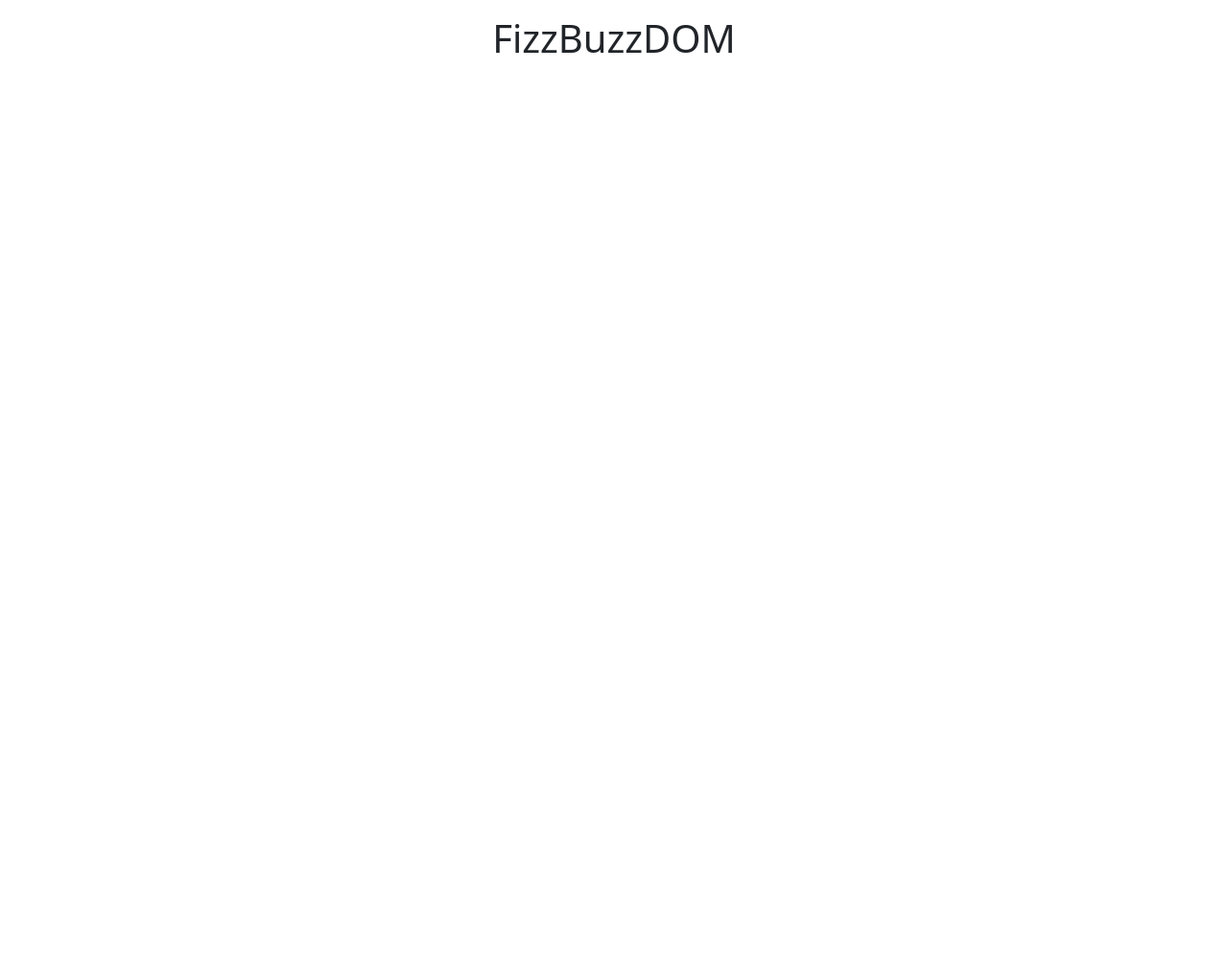
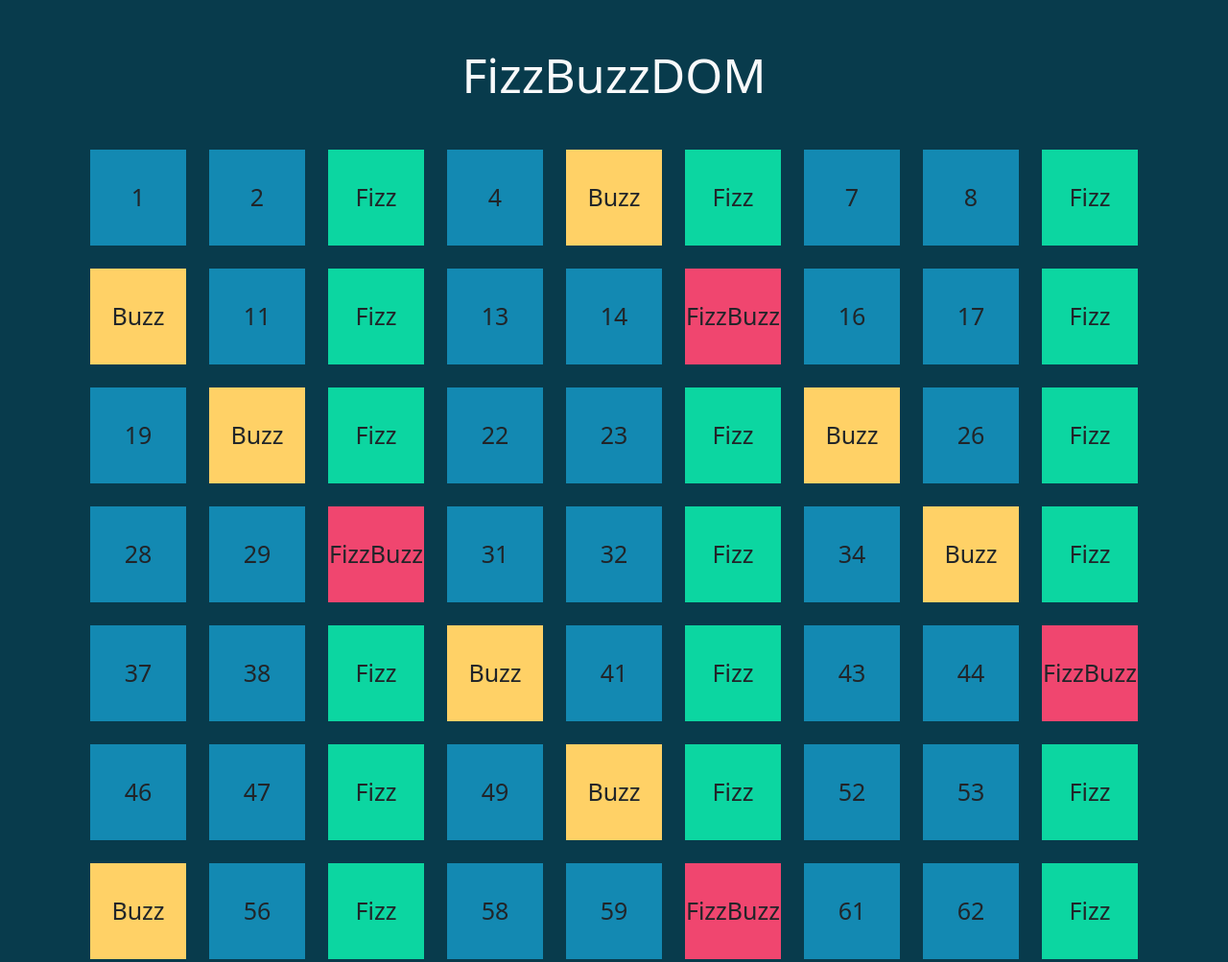
Before and after one commit to MattiaMorriale/js-fizzbuzz, a plain HTML site: page index.html in a window 1280 px wide. Shown: the top 1003 px of the page at 96% size. Before the commit the page ends 800 px from the top, so only its background shows below. Drawn offline with nearby package versions, Linux system fonts and the light colour scheme.

Commit message:
fine del esercizio

```diff
--- a/css/style.css
+++ b/css/style.css
@@ -0,0 +1,16 @@
+body{
+    background-color: #083b4c;
+}
+
+.row h1{
+    font-size: 50px;
+}
+
+.square{
+    display: flex;
+    justify-content: center;
+    align-items: center;
+
+    width: 100px;
+    height: 100px;
+}
--- a/index.html
+++ b/index.html
@@ -5,17 +5,27 @@
     <meta name="viewport" content="width=device-width, initial-scale=1.0">
     <title>FizzBuzzDOM</title>
 
+    <!-- bootstrap -->
+    <link href="https://cdn.jsdelivr.net/npm/bootstrap@5.3.2/dist/css/bootstrap.min.css" rel="stylesheet" integrity="sha384-T3c6CoIi6uLrA9TneNEoa7RxnatzjcDSCmG1MXxSR1GAsXEV/Dwwykc2MPK8M2HN" crossorigin="anonymous">
+
     <!-- style.css -->
     <link rel="stylesheet" href="css/style.css">
 
-    <!-- bootstrap -->
-    <link href="https://cdn.jsdelivr.net/npm/bootstrap@5.3.2/dist/css/bootstrap.min.css" rel="stylesheet" integrity="sha384-T3c6CoIi6uLrA9TneNEoa7RxnatzjcDSCmG1MXxSR1GAsXEV/Dwwykc2MPK8M2HN" crossorigin="anonymous">
 </head>
+
 <body>
-    <h1 class="text-center my-3">FizzBuzzDOM</h1>
 
-    <div class="container-fluid" id="grid">
+    <div id="bg-color" class="container">
 
+        <!-- container -->
+        <div class="row">
+            <h1 class="my-5 text-center text-light">FizzBuzzDOM</h1>
+
+            <!-- grid -->
+            <div class="d-flex flex-wrap justify-content-center gap-4" id="grid">
+
+            </div>
+        </div>
     </div>
 
 
@@ -24,5 +34,6 @@
 
     <!-- bootstrap script -->
     <script src="https://cdn.jsdelivr.net/npm/bootstrap@5.3.2/dist/js/bootstrap.bundle.min.js" integrity="sha384-C6RzsynM9kWDrMNeT87bh95OGNyZPhcTNXj1NW7RuBCsyN/o0jlpcV8Qyq46cDfL" crossorigin="anonymous"></script>
+
 </body>
 </html>
--- a/js/script.js
+++ b/js/script.js
@@ -1,2 +1,33 @@
 // dobbiamo creare una costante che ci servirà per creare una griglia di quadratini numerati
 const gridElement = document.querySelector("#grid")
+
+for (let i = 1; i <= 100; i++) {
+
+    // DICHIARO UNA COSTANTE NEWELEMENT E GLI DO LA STILIZZAZIONE
+    const newElement = document.createElement("div");
+    gridElement.append(newElement);
+    newElement.innerHTML = i;
+    newElement.className = "square"
+    newElement.style.backgroundColor = "#1389b2"
+    newElement.style.fontSize = "25px";
+
+    // PRENDERE I MULTIPLI DI 3
+    if (i % 3 === 0) {
+
+        newElement.innerText = "Fizz"
+        newElement.style.backgroundColor = "#0cd6a1"
+
+    // PRENDERE I MULTIPLI DI 5
+    } else if (i % 5 === 0) {
+
+        newElement.innerText = "Buzz"
+        newElement.style.backgroundColor = "#ffd166"
+
+    // PRENDERE I MULTIPLI DI 15
+    } if (i % 15 === 0) {
+
+        newElement.innerText = "FizzBuzz"
+        newElement.style.backgroundColor = "#f0466f"
+
+    }
+}
```
